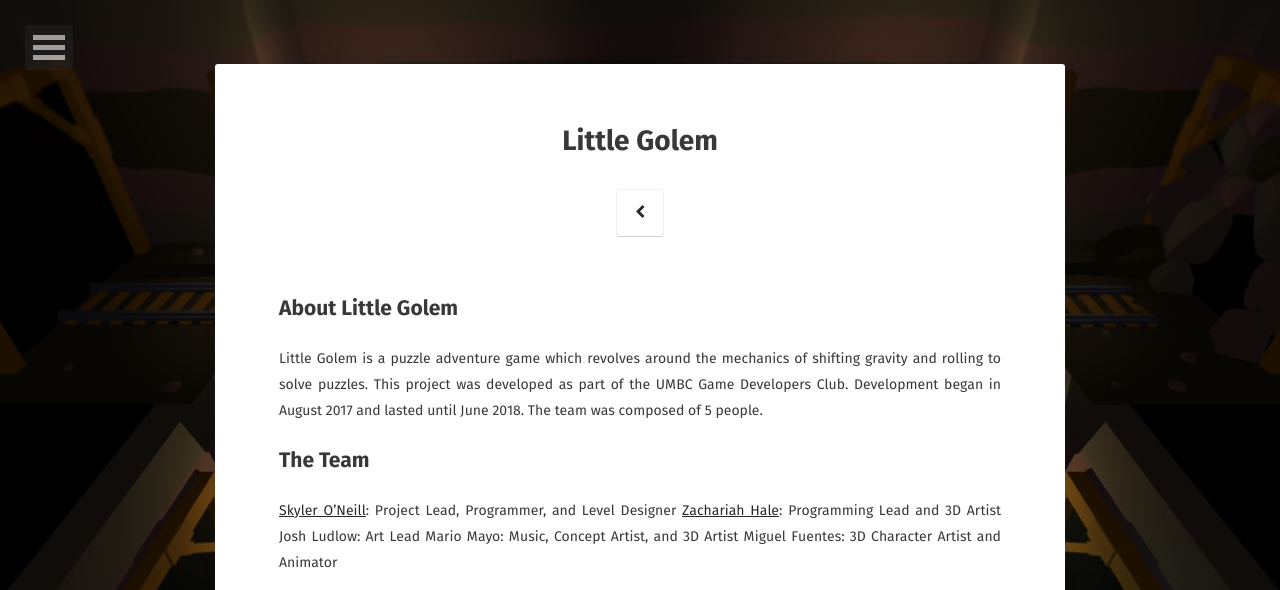
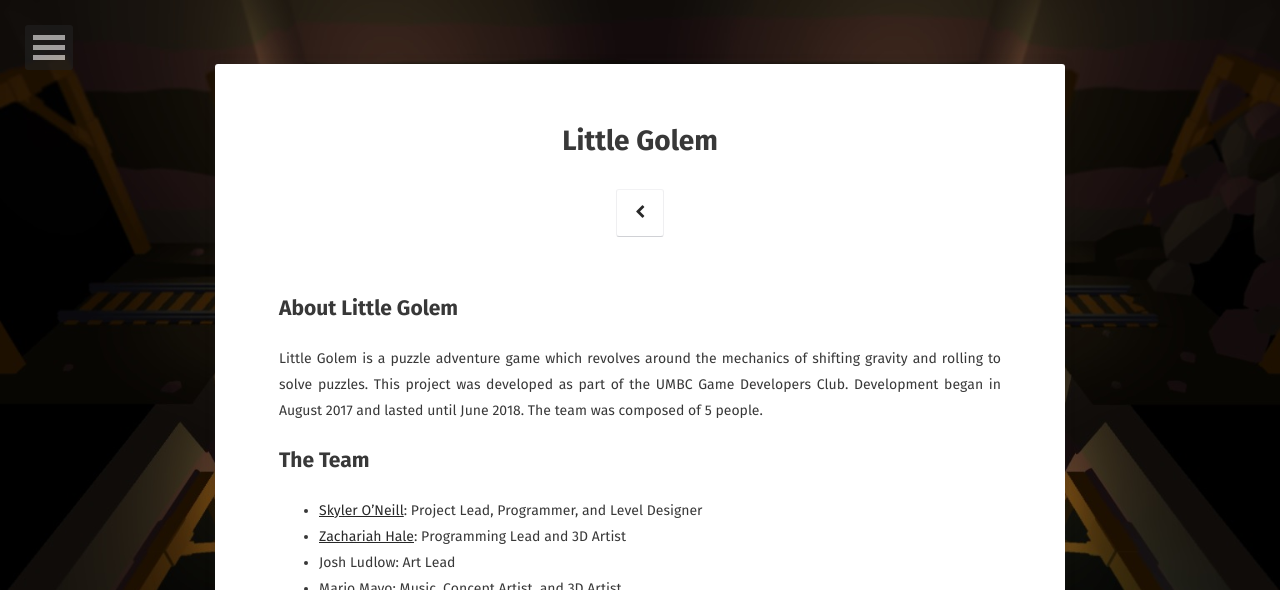
Before and after one commit to skyleroneill/skyleroneill.github.io, a Jekyll site: the page built from _posts/2019-01-17-little-golem.md, in a window 1280 px wide. Shown: the top 590 px of the page. Built offline with Jekyll 4.4.1, drawn with Linux system fonts in a browser that asks for light colours; some web fonts are replaced; some of the changed text lies outside the part shown; grey boxes are pictures that could not be loaded.

Commit message:
Fixed golem description formatting

```diff
--- a/_posts/2019-01-17-little-golem.md
+++ b/_posts/2019-01-17-little-golem.md
@@ -18,10 +18,10 @@ comments: false
 Little Golem is a puzzle adventure game which revolves around the mechanics of shifting gravity and rolling to solve puzzles. This project was developed as part of the UMBC Game Developers Club. Development began in August 2017 and lasted until June 2018. The team was composed of 5 people.
 
 ## The Team
-<a href="https://skyleroneill.github.io/about/">Skyler O'Neill</a>: Project Lead, Programmer, and Level Designer
-<a href="https://www.zachchale.com/">Zachariah Hale</a>: Programming Lead and 3D Artist
-Josh Ludlow: Art Lead
-Mario Mayo: Music, Concept Artist, and 3D Artist
-Miguel Fuentes: 3D Character Artist and Animator
+* <a href="https://skyleroneill.github.io/about/">Skyler O'Neill</a>: Project Lead, Programmer, and Level Designer
+* <a href="https://www.zachchale.com/">Zachariah Hale</a>: Programming Lead and 3D Artist
+* Josh Ludlow: Art Lead
+* Mario Mayo: Music, Concept Artist, and 3D Artist
+* Miguel Fuentes: 3D Character Artist and Animator
 
 <iframe width="560" height="315" src="//www.youtube.com/embed/Sr4A106mkUw" frameborder="0"> </iframe>
```
